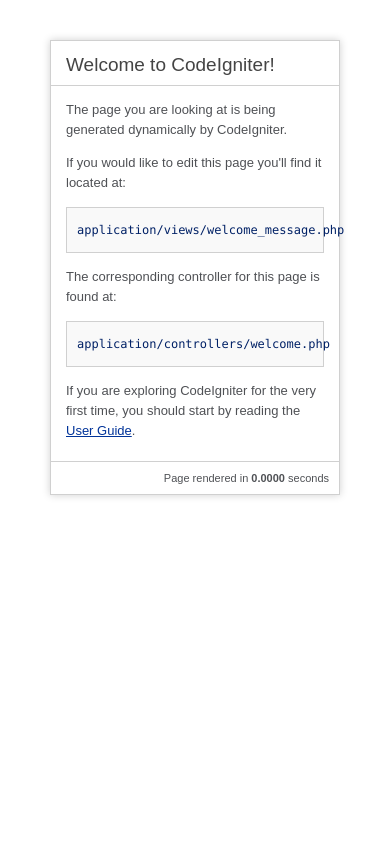
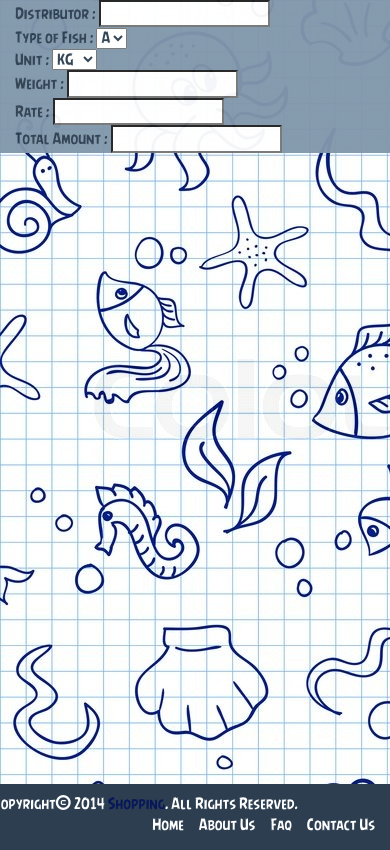
Before and after one commit to annite/automation, a CodeIgniter app: page /index.php/home/index in a window 390 px wide. Before the commit the page ends 498 px from the top, so only its background shows below. Run offline with CodeIgniter, Linux system fonts and the light colour scheme.

Commit message:
created page for employee

```diff
--- a/application/config/database.php
+++ b/application/config/database.php
@@ -50,7 +50,7 @@ $active_record = TRUE;
 
 $db['default']['hostname'] = 'localhost';
 $db['default']['username'] = 'root';
-$db['default']['password'] = 'root';
+$db['default']['password'] = '';
 $db['default']['database'] = 'automation';
 $db['default']['dbdriver'] = 'mysql';
 $db['default']['dbprefix'] = '';
--- a/application/controllers/home.php
+++ b/application/controllers/home.php
@@ -30,7 +30,7 @@ class Home extends CI_Controller {
 //        );
 //
 //        $this->load->view('templates/home', $data);
-        $this->load->view('welcome_message');
+        $this->load->view('Employee');
     }
 
     private function getUserId(){
--- /dev/null
+++ b/application/views/Employee.php
@@ -0,0 +1,98 @@
+<?php
+/**
+ * Created by PhpStorm.
+ * User: root
+ * Date: 13/3/15
+ * Time: 12:06 PM
+ */
+?><!DOCTYPE html>
+
+<html>
+<style type="text/css">
+    li>a
+    {
+        color: #ffffff;
+    }
+</style>
+<head>
+
+    <title> </title>
+    <link href="<?php echo base_url()?>Theme/css/bootstrap.css" rel="stylesheet" >
+    <link rel="stylesheet" href="<?php echo base_url()?>css/custom_style.css" type="text/css">
+    <link rel="stylesheet" href="<?php echo base_url()?>css/sticky-footer.css" type="text/css">
+    <link rel="stylesheet" href="<?php echo base_url()?>Theme/css/freelancer.css" type="text/css">
+    <link rel="stylesheet" href="<?php echo base_url()?>Theme/font-awesome-4.1.0/css/font-awesome.css" type="text/css">
+<!--    <style type="text/css">-->
+<!--        .modal-backdrop {-->
+<!--            background-color: gray;-->
+<!--        }-->
+<!--    </style>-->
+</head>
+
+
+<body style="background-image: url('<?php echo base_url()?>/pics/fishes.jpg')">
+<div class="container">
+    <div class="row clearfix"  style="background-color: #8197AB;opacity: 0.96">
+        <div class="col-md-12 column">
+            <div class="row clearfix">
+                <div class="col-md-2 column">
+                    Distributor : <input type="text" name="coming_from" id="coming_from">
+                </div>
+                <div class="col-md-2 column">
+                    Type of Fish : <select id="fish_name">
+                            <option>A</option>
+                            <option>B</option>
+                            <option>C</option>
+                            <option>D</option>
+                            <option>E</option>
+                            <option>F</option>
+                        </select>
+                </div>
+                <div class="col-md-2 column">
+                    Unit : <select id="unit">
+                        <option>KG</option>
+                        <option>GM</option>
+                        <option>PCs</option>
+                    </select>
+                </div>
+                <div class="col-md-2 column">
+                    Weight : <input type="text" name="weight" id="weight">
+                </div>
+                <div class="col-md-2 column">
+                    Rate : <input type="text" name="rate" id="rate">
+                </div>
+                <div class="col-md-2 column">
+                    Total Amount : <input type="text" name="total" id="total">
+                </div>
+            </div>
+        </div>
+    </div>
+</div>
+<div class="footer">
+    <div class="" style="background-color: #2c3e50;padding-top:2%;padding-bottom: 1%">
+        <div class="row">
+            <div class="col-lg-1"></div>
+            <div class="col-lg-10" style="color: #ffffff;padding-left: 2%">
+                Copyright<span class="glyphicon glyphicon-copyright-mark"></span> 2014 <a target="_blank" href="<?php echo base_url()?>" title="Online shopping">Shopping</a>. All Rights Reserved.
+
+                <ul class="pull-right" style="list-style: none">
+                    <li style="float: left;display: inline-block;margin-left: 15px"><a href="<?php echo base_url()?>">Home</a></li>
+                    <li style="float: left;display: inline-block;margin-left: 15px"><a href="#">About Us</a></li>
+                    <li style="float: left;display: inline-block;margin-left: 15px"><a href="#">Faq</a></li>
+                    <li style="float: left;display: inline-block;margin-left: 15px"><a >Contact Us</a></li>
+                    <li style="float: left;display: inline-block;margin-left: 15px"><a id="gototop" class="gototop" href="#"><i class="icon-chevron-up"></i></a></li><!--#gototop-->
+                </ul>
+            </div>
+            <div class="col-lg-1"></div>
+        </div><!--end footer row-->
+    </div><!--end footer container-->
+
+</div>
+</body>
+<script type="text/javascript">
+    var base_url="<?php echo base_url()?>";
+</script>
+<script src="<?php echo base_url()?>js/jquery.min.js"></script>
+<script src="<?php echo base_url()?>js/bootstrap.js"></script>
+<script type="text/javascript" src="<?php echo base_url()?>js/login.js"></script>
+<script type="text/javascript" src="<?php echo base_url()?>js/password-score.js"></script>
--- a/application/views/login.php
+++ b/application/views/login.php
@@ -30,7 +30,7 @@
 </head>
 
 
-<body style="background-image: url('../../pics/fishes.jpg')">
+<body style="background-image: url('<?php echo base_url()?>/pics/fishes.jpg')">
 <div class="container">
 	<div class="row clearfix">
 		<div class="col-md-12 column">
```
